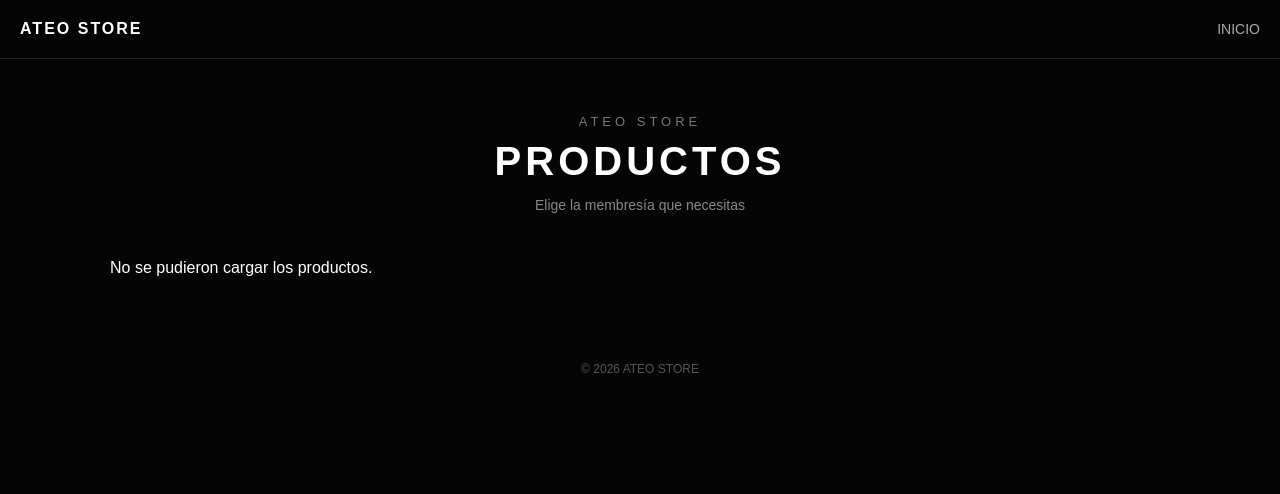
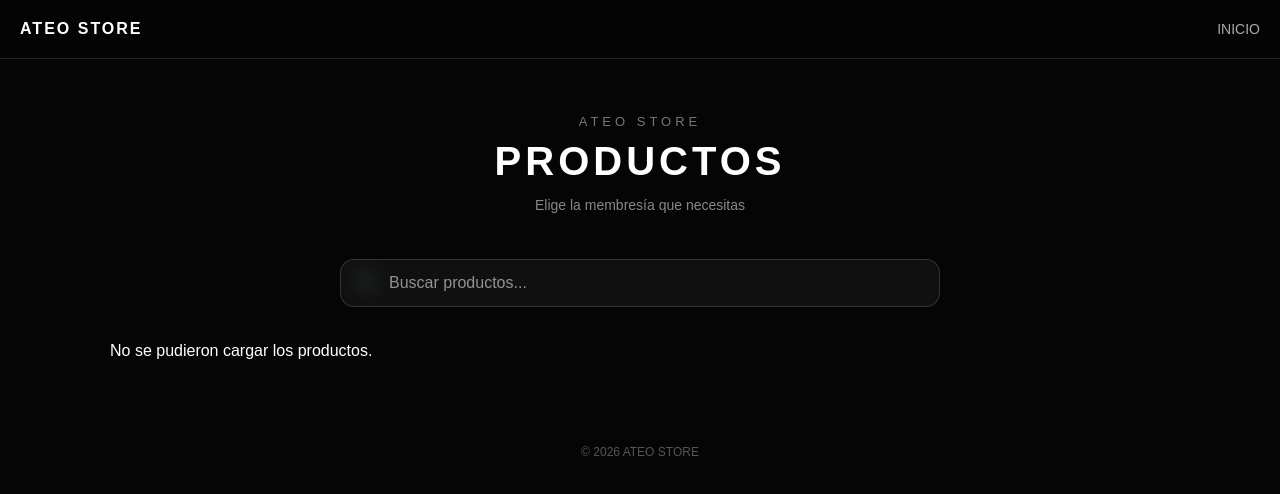
Before and after one commit to Ateohot/ateo-store, a website: page public/catalogo.html in a window 1280 px wide. Drawn offline with Linux system fonts and the light colour scheme; no server answers.

Commit message:
Agregar buscador de productos al catalogo

```diff
--- a/public/catalogo.html
+++ b/public/catalogo.html
@@ -16,6 +16,47 @@
         rel="stylesheet"
         href="style.css"
     >
+
+
+<style>
+    .buscador-productos {
+        width: min(92%, 600px);
+        margin: 25px auto 35px;
+        position: relative;
+    }
+
+    .buscador-productos .icono-busqueda {
+        position: absolute;
+        left: 16px;
+        top: 50%;
+        transform: translateY(-50%);
+        font-size: 20px;
+        pointer-events: none;
+    }
+
+    .buscador-productos input#busquedaProductos {
+        width: 100%;
+        box-sizing: border-box;
+        padding: 14px 18px 14px 48px;
+        border: 1px solid rgba(255, 255, 255, 0.15);
+        border-radius: 14px;
+        background: rgba(20, 20, 20, 0.75);
+        color: #fff;
+        font-size: 16px;
+        outline: none;
+        transition: 0.25s ease;
+        backdrop-filter: blur(10px);
+    }
+
+    .buscador-productos input#busquedaProductos::placeholder {
+        color: rgba(255, 255, 255, 0.55);
+    }
+
+    .buscador-productos input#busquedaProductos:focus {
+        border-color: rgba(255, 255, 255, 0.45);
+        box-shadow: 0 0 18px rgba(255, 255, 255, 0.12);
+    }
+</style>
 
 </head>
 
@@ -61,6 +102,20 @@
 
 
 
+        <div class="buscador-productos">
+
+            <span class="icono-busqueda">🔍</span>
+
+            <input
+                type="search"
+                id="busquedaProductos"
+                placeholder="Buscar productos..."
+                autocomplete="off"
+            >
+
+        </div>
+
+
         <!--
             LOS PRODUCTOS SE GENERAN
             AUTOMÁTICAMENTE DESDE
--- a/public/js/productos.js
+++ b/public/js/productos.js
@@ -1,33 +1,12 @@
 const WHATSAPP = "50586058362";
 
-async function cargarProductos() {
+let productosDisponibles = [];
+
+function mostrarProductos(productos) {
 
     const contenedor = document.getElementById("productos");
 
     if (!contenedor) return;
-
-    try {
-
-        const respuesta =
-            await fetch("/api/productos");
-
-        if (!respuesta.ok) {
-            throw new Error(
-                "Error HTTP " + respuesta.status
-            );
-        }
-
-        const datos =
-            await respuesta.json();
-
-        if (!datos.ok) {
-            throw new Error(
-                "No se pudieron cargar los productos"
-            );
-        }
-
-        const productos =
-            datos.productos;
 
         contenedor.innerHTML = "";
 
@@ -129,6 +108,36 @@ async function cargarProductos() {
             contenedor.appendChild(tarjeta);
         });
 
+}
+
+
+async function cargarProductos() {
+
+    try {
+
+        const respuesta =
+            await fetch("/api/productos");
+
+        if (!respuesta.ok) {
+            throw new Error(
+                "Error HTTP " + respuesta.status
+            );
+        }
+
+        const datos =
+            await respuesta.json();
+
+        if (!datos.ok) {
+            throw new Error(
+                "No se pudieron cargar los productos"
+            );
+        }
+
+        productosDisponibles =
+            datos.productos;
+
+        mostrarProductos(productosDisponibles);
+
     } catch (error) {
 
         console.error(
@@ -136,9 +145,45 @@ async function cargarProductos() {
             error
         );
 
-        contenedor.innerHTML =
-            "<p>No se pudieron cargar los productos.</p>";
+        const contenedor =
+            document.getElementById("productos");
+
+        if (contenedor) {
+            contenedor.innerHTML =
+                "<p>No se pudieron cargar los productos.</p>";
+        }
     }
 }
 
+function filtrarProductos(texto) {
+
+    const busqueda =
+        texto.trim().toLowerCase();
+
+    const productosFiltrados =
+        productosDisponibles.filter(producto =>
+            producto.nombre
+                .toLowerCase()
+                .includes(busqueda)
+        );
+
+    mostrarProductos(productosFiltrados);
+}
+
 cargarProductos();
+
+
+const buscador =
+    document.getElementById("busquedaProductos");
+
+if (buscador) {
+
+    buscador.addEventListener("input", () => {
+
+        filtrarProductos(
+            buscador.value
+        );
+
+    });
+
+}
```
